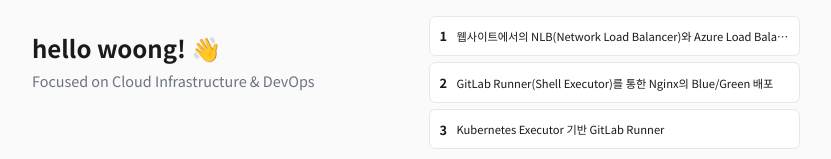
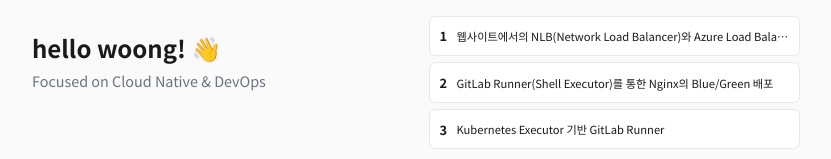
Before and after one commit to xxng1/xxng1-blog, a Next.js app: page / in a window 1280 px wide. Shown: the part 139-298 px from the top of the page, without its empty margins (224-1055 px from the left). Built offline with nearby package versions, Linux system fonts and the light colour scheme.

Commit message:
docs: update intro

```diff
--- a/src/app/about/page.tsx
+++ b/src/app/about/page.tsx
@@ -98,7 +98,7 @@ export default function AboutPage() {
                         <div>
                             <h3 className="text-xl font-semibold text-foreground mb-3">1. Well-Architected Framework에 대한 이해</h3>
                             <p>
-                                전공, 소프트웨어 아카데미, Cloud 부트캠프를 거쳐서 <span className="font-semibold text-foreground">IT Infra</span> 및 <span className="font-semibold text-foreground">System Architecture</span>에 대한 지식을 키워왔습니다.
+                                전공, 소프트웨어 아카데미, Cloud 부트캠프를 거쳐서 <span className="font-semibold text-foreground">Cloud Native</span> 및 <span className="font-semibold text-foreground">System Architecture</span>에 대한 지식을 키워왔습니다.
                                 <br></br>
                                 운영 우수성, 보안, 신뢰성, 성능 효율성, 비용 최적화, 지속 가능성에 대한 관점으로 서비스를 제공하기 위해 노력합니다.
                             </p>
--- a/src/app/page.tsx
+++ b/src/app/page.tsx
@@ -35,7 +35,7 @@ export default async function Home({ searchParams }: HomeProps) {
           <div className="text-center md:text-left">
             <h2 className="text-3xl font-bold text-foreground mb-2">hello woong! 👋</h2>
             <p className="text-muted text-lg leading-relaxed">
-              Focused on Cloud Infrastructure & DevOps
+              Focused on Cloud Native & DevOps
             </p>
           </div>
 
```
